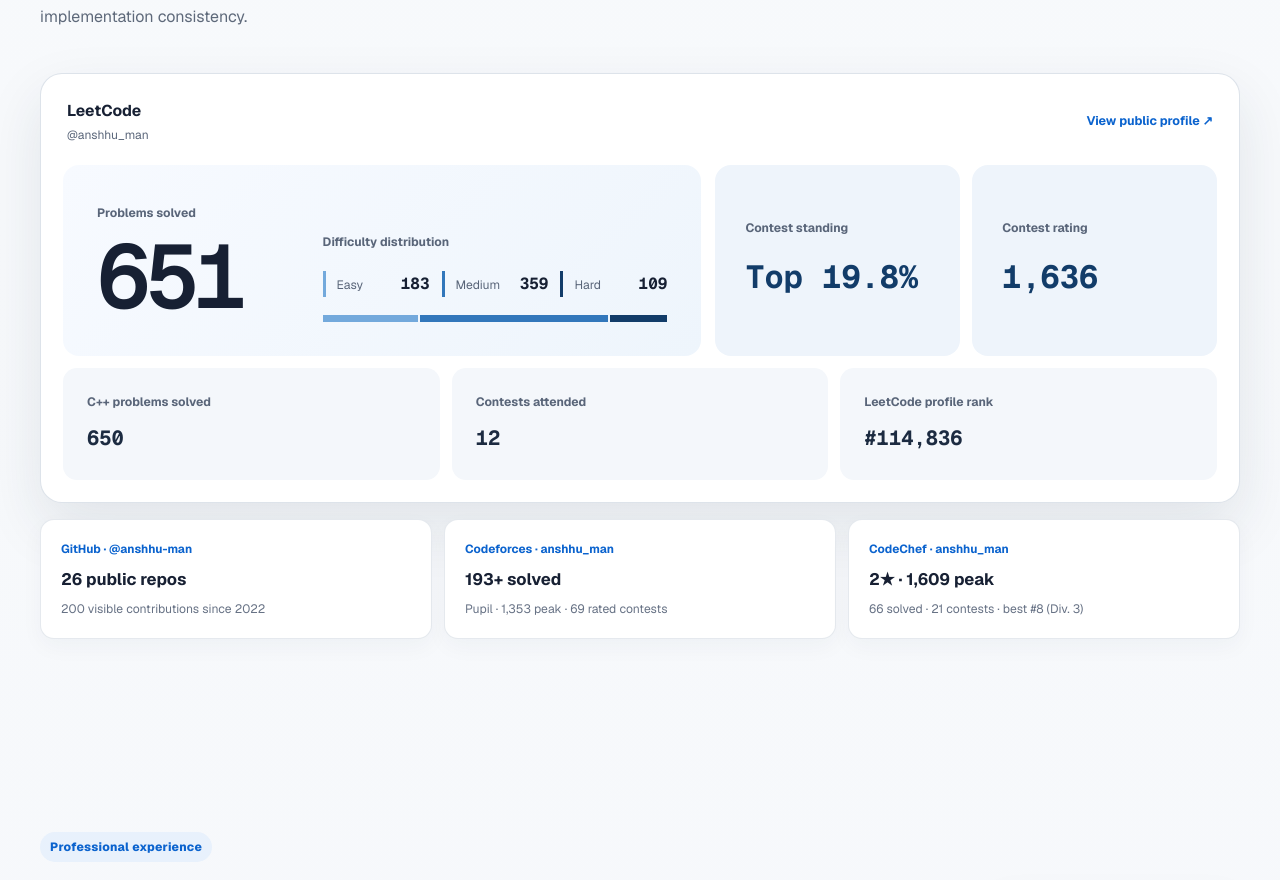
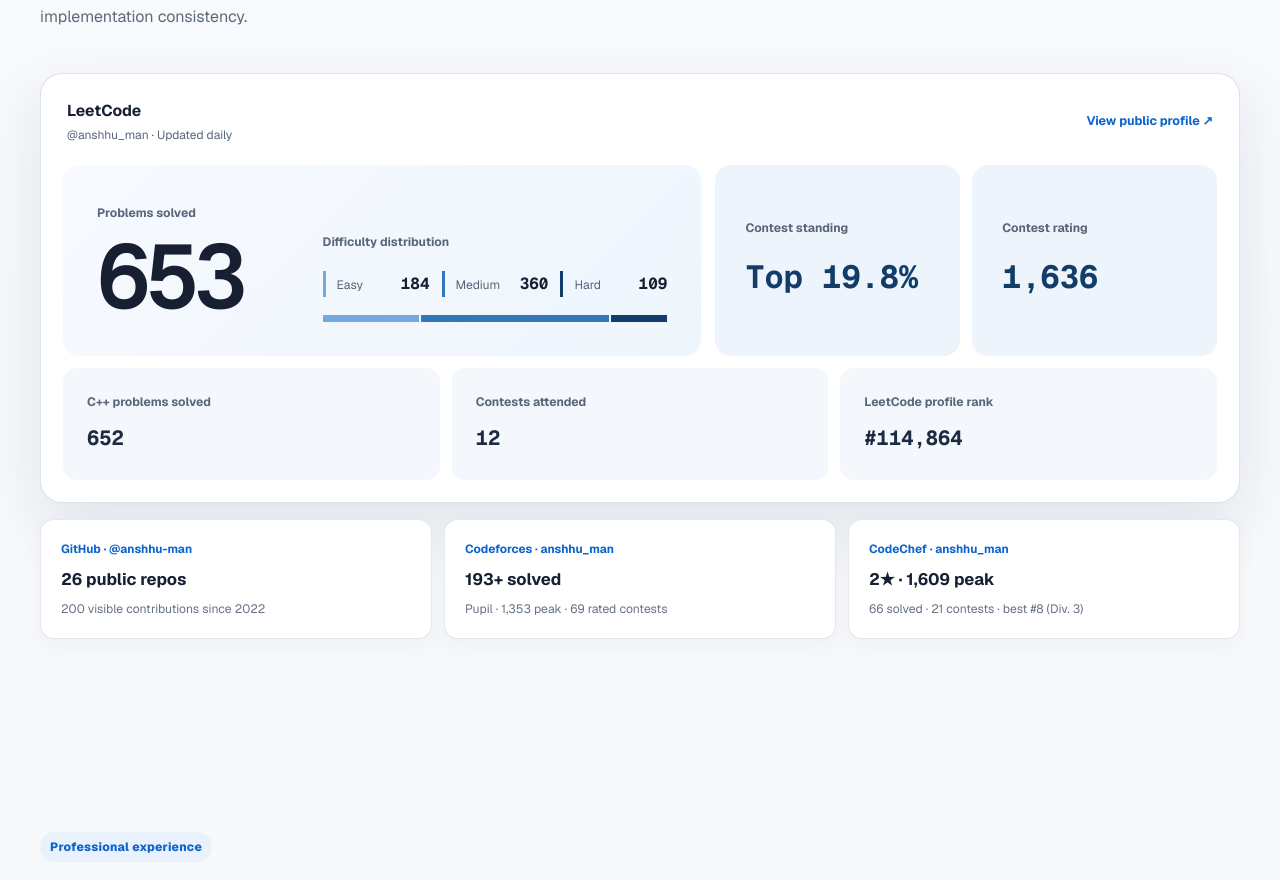
Before and after one commit to anshhu-man/anshhu-man.github.io, a Next.js app: page / in a window 1280 px wide. Shown: the part 1283-2163 px from the top of the page. Built offline with nearby package versions, Linux system fonts and the light colour scheme.

Commit message:
Automate daily LeetCode statistics

```diff
--- /dev/null
+++ b/app/data/leetcode.json
@@ -0,0 +1,20 @@
+{
+  "username": "anshhu_man",
+  "solved": {
+    "total": 653,
+    "easy": 184,
+    "medium": 360,
+    "hard": 109
+  },
+  "contest": {
+    "topPercentage": 19.8,
+    "rating": 1636.326,
+    "attended": 12
+  },
+  "languages": {
+    "cppSolved": 652
+  },
+  "profile": {
+    "ranking": 114864
+  }
+}
--- a/app/globals.css
+++ b/app/globals.css
@@ -624,17 +624,14 @@
 }
 
 .easy-bar {
-  width: 28.1%;
   background: #73a9dc;
 }
 
 .medium-bar {
-  width: 55.1%;
   background: #3277bb;
 }
 
 .hard-bar {
-  width: 16.8%;
   background: var(--navy-2);
 }
 
--- a/app/page.tsx
+++ b/app/page.tsx
@@ -1,5 +1,14 @@
 import Image from 'next/image';
 import MobileNavigation from './components/MobileNavigation';
+import leetcodeStats from './data/leetcode.json';
+
+const wholeNumber = new Intl.NumberFormat('en-US');
+const oneDecimal = new Intl.NumberFormat('en-US', {
+  maximumFractionDigits: 1,
+});
+
+const solvedShare = (count: number) =>
+  `${(count / leetcodeStats.solved.total) * 100}%`;
 
 type HighlightKind = 'keyword' | 'metric';
 
@@ -374,13 +383,13 @@
         <div className="leetcode-dashboard">
           <a
             className="leetcode-dashboard-heading"
-            href="https://leetcode.com/u/anshhu_man/"
+            href={`https://leetcode.com/u/${leetcodeStats.username}/`}
             target="_blank"
             rel="noreferrer"
           >
             <span>
               <strong>LeetCode</strong>
-              <small>@anshhu_man</small>
+              <small>@{leetcodeStats.username} · Updated daily</small>
             </span>
             <span>View public profile ↗</span>
           </a>
@@ -389,30 +398,35 @@
             <div className="solved-summary">
               <div className="solved-total">
                 <span className="metric-label">Problems solved</span>
-                <strong>651</strong>
+                <strong>{wholeNumber.format(leetcodeStats.solved.total)}</strong>
               </div>
               <div className="difficulty-block">
                 <span className="metric-label">Difficulty distribution</span>
-                <div className="difficulty-summary" aria-label="183 Easy, 359 Medium, and 109 Hard problems solved">
-                  <div><span>Easy</span><strong>183</strong></div>
-                  <div><span>Medium</span><strong>359</strong></div>
-                  <div className="hard-metric"><span>Hard</span><strong>109</strong></div>
+                <div
+                  className="difficulty-summary"
+                  aria-label={`${leetcodeStats.solved.easy} Easy, ${leetcodeStats.solved.medium} Medium, and ${leetcodeStats.solved.hard} Hard problems solved`}
+                >
+                  <div><span>Easy</span><strong>{wholeNumber.format(leetcodeStats.solved.easy)}</strong></div>
+                  <div><span>Medium</span><strong>{wholeNumber.format(leetcodeStats.solved.medium)}</strong></div>
+                  <div className="hard-metric"><span>Hard</span><strong>{wholeNumber.format(leetcodeStats.solved.hard)}</strong></div>
                 </div>
                 <div className="difficulty-bar" aria-hidden="true">
-                  <span className="easy-bar" /><span className="medium-bar" /><span className="hard-bar" />
+                  <span className="easy-bar" style={{ width: solvedShare(leetcodeStats.solved.easy) }} />
+                  <span className="medium-bar" style={{ width: solvedShare(leetcodeStats.solved.medium) }} />
+                  <span className="hard-bar" style={{ width: solvedShare(leetcodeStats.solved.hard) }} />
                 </div>
               </div>
             </div>
             <div className="contest-kpis">
-              <div><span>Contest standing</span><strong>Top 19.8%</strong></div>
-              <div><span>Contest rating</span><strong>1,636</strong></div>
+              <div><span>Contest standing</span><strong>Top {oneDecimal.format(leetcodeStats.contest.topPercentage)}%</strong></div>
+              <div><span>Contest rating</span><strong>{wholeNumber.format(Math.round(leetcodeStats.contest.rating))}</strong></div>
             </div>
           </div>
 
           <div className="leetcode-supporting-metrics">
-            <div><span>C++ problems solved</span><strong>650</strong></div>
-            <div><span>Contests attended</span><strong>12</strong></div>
-            <div><span>LeetCode profile rank</span><strong>#114,836</strong></div>
+            <div><span>C++ problems solved</span><strong>{wholeNumber.format(leetcodeStats.languages.cppSolved)}</strong></div>
+            <div><span>Contests attended</span><strong>{wholeNumber.format(leetcodeStats.contest.attended)}</strong></div>
+            <div><span>LeetCode profile rank</span><strong>#{wholeNumber.format(leetcodeStats.profile.ranking)}</strong></div>
           </div>
         </div>
 
--- /dev/null
+++ b/scripts/sync-leetcode-stats.mjs
@@ -0,0 +1,186 @@
+import { readFile, writeFile } from 'node:fs/promises';
+
+const USERNAME = 'anshhu_man';
+const ENDPOINT = 'https://leetcode.com/graphql/';
+const OUTPUT_PATH = new URL('../app/data/leetcode.json', import.meta.url);
+const MAX_ATTEMPTS = 3;
+
+const query = `
+  query PortfolioStats($username: String!) {
+    matchedUser(username: $username) {
+      username
+      profile {
+        ranking
+      }
+      submitStatsGlobal {
+        acSubmissionNum {
+          difficulty
+          count
+        }
+      }
+      languageProblemCount {
+        languageName
+        problemsSolved
+      }
+    }
+    userContestRanking(username: $username) {
+      attendedContestsCount
+      rating
+      topPercentage
+    }
+  }
+`;
+
+const wait = (milliseconds) =>
+  new Promise((resolve) => setTimeout(resolve, milliseconds));
+
+async function requestStats() {
+  let lastError;
+
+  for (let attempt = 1; attempt <= MAX_ATTEMPTS; attempt += 1) {
+    try {
+      const response = await fetch(ENDPOINT, {
+        method: 'POST',
+        headers: {
+          Accept: 'application/json',
+          'Content-Type': 'application/json',
+          Referer: `https://leetcode.com/u/${USERNAME}/`,
+          'User-Agent': 'Mozilla/5.0 (compatible; AnshumanPortfolio/1.0)',
+        },
+        body: JSON.stringify({
+          query,
+          variables: { username: USERNAME },
+        }),
+        signal: AbortSignal.timeout(15_000),
+      });
+
+      if (!response.ok) {
+        throw new Error(`LeetCode returned HTTP ${response.status}`);
+      }
+
+      const payload = await response.json();
+
+      if (payload.errors?.length) {
+        throw new Error(
+          `LeetCode GraphQL error: ${payload.errors
+            .map((error) => error.message)
+            .join('; ')}`,
+        );
+      }
+
+      return payload.data;
+    } catch (error) {
+      lastError = error;
+
+      if (attempt < MAX_ATTEMPTS) {
+        await wait(1_000 * 2 ** (attempt - 1));
+      }
+    }
+  }
+
+  throw lastError;
+}
+
+function requireNonNegativeInteger(value, label) {
+  if (!Number.isInteger(value) || value < 0) {
+    throw new Error(`Invalid ${label}: ${value}`);
+  }
+
+  return value;
+}
+
+function validNumberOrPrevious(value, fallback, label, integer = false) {
+  const valid =
+    typeof value === 'number' &&
+    Number.isFinite(value) &&
+    value >= 0 &&
+    (!integer || Number.isInteger(value));
+
+  if (valid) {
+    return value;
+  }
+
+  if (typeof fallback === 'number' && Number.isFinite(fallback)) {
+    console.warn(`Keeping the previous ${label}; LeetCode returned ${value}`);
+    return fallback;
+  }
+
+  throw new Error(`Invalid ${label}: ${value}`);
+}
+
+const previousStats = JSON.parse(await readFile(OUTPUT_PATH, 'utf8'));
+const data = await requestStats();
+const matchedUser = data?.matchedUser;
+
+if (!matchedUser || matchedUser.username !== USERNAME) {
+  throw new Error('LeetCode did not return the expected public profile');
+}
+
+const solvedByDifficulty = Object.fromEntries(
+  matchedUser.submitStatsGlobal.acSubmissionNum.map(({ difficulty, count }) => [
+    difficulty.toLowerCase(),
+    count,
+  ]),
+);
+
+const total = requireNonNegativeInteger(solvedByDifficulty.all, 'total solved count');
+const easy = requireNonNegativeInteger(solvedByDifficulty.easy, 'easy solved count');
+const medium = requireNonNegativeInteger(solvedByDifficulty.medium, 'medium solved count');
+const hard = requireNonNegativeInteger(solvedByDifficulty.hard, 'hard solved count');
+
+if (total !== easy + medium + hard) {
+  throw new Error('Difficulty counts do not add up to the total solved count');
+}
+
+if (total < previousStats.solved.total) {
+  throw new Error(
+    `Refusing to replace ${previousStats.solved.total} solved problems with ${total}`,
+  );
+}
+
+const cppSolvedResponse = matchedUser.languageProblemCount.find(
+  ({ languageName }) => languageName === 'C++',
+)?.problemsSolved;
+const contest = data.userContestRanking;
+
+const nextStats = {
+  username: USERNAME,
+  solved: { total, easy, medium, hard },
+  contest: {
+    topPercentage: validNumberOrPrevious(
+      contest?.topPercentage,
+      previousStats.contest.topPercentage,
+      'contest top percentage',
+    ),
+    rating: validNumberOrPrevious(
+      contest?.rating,
+      previousStats.contest.rating,
+      'contest rating',
+    ),
+    attended: validNumberOrPrevious(
+      contest?.attendedContestsCount,
+      previousStats.contest.attended,
+      'contest count',
+      true,
+    ),
+  },
+  languages: {
+    cppSolved: validNumberOrPrevious(
+      cppSolvedResponse,
+      previousStats.languages.cppSolved,
+      'C++ solved count',
+      true,
+    ),
+  },
+  profile: {
+    ranking: validNumberOrPrevious(
+      matchedUser.profile?.ranking,
+      previousStats.profile.ranking,
+      'profile ranking',
+      true,
+    ),
+  },
+};
+
+await writeFile(OUTPUT_PATH, `${JSON.stringify(nextStats, null, 2)}\n`);
+console.log(`LeetCode statistics ready: ${total} problems solved`);
```
